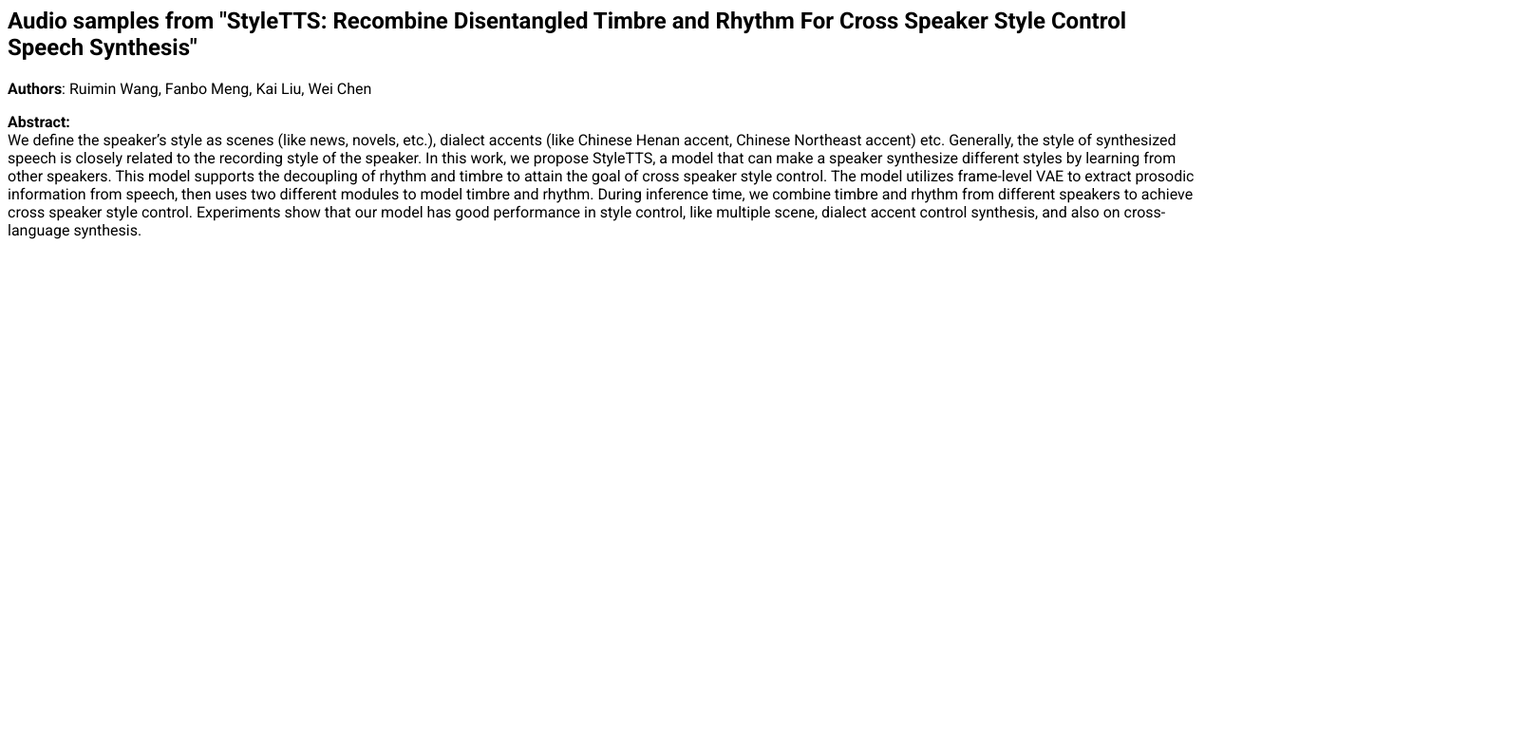
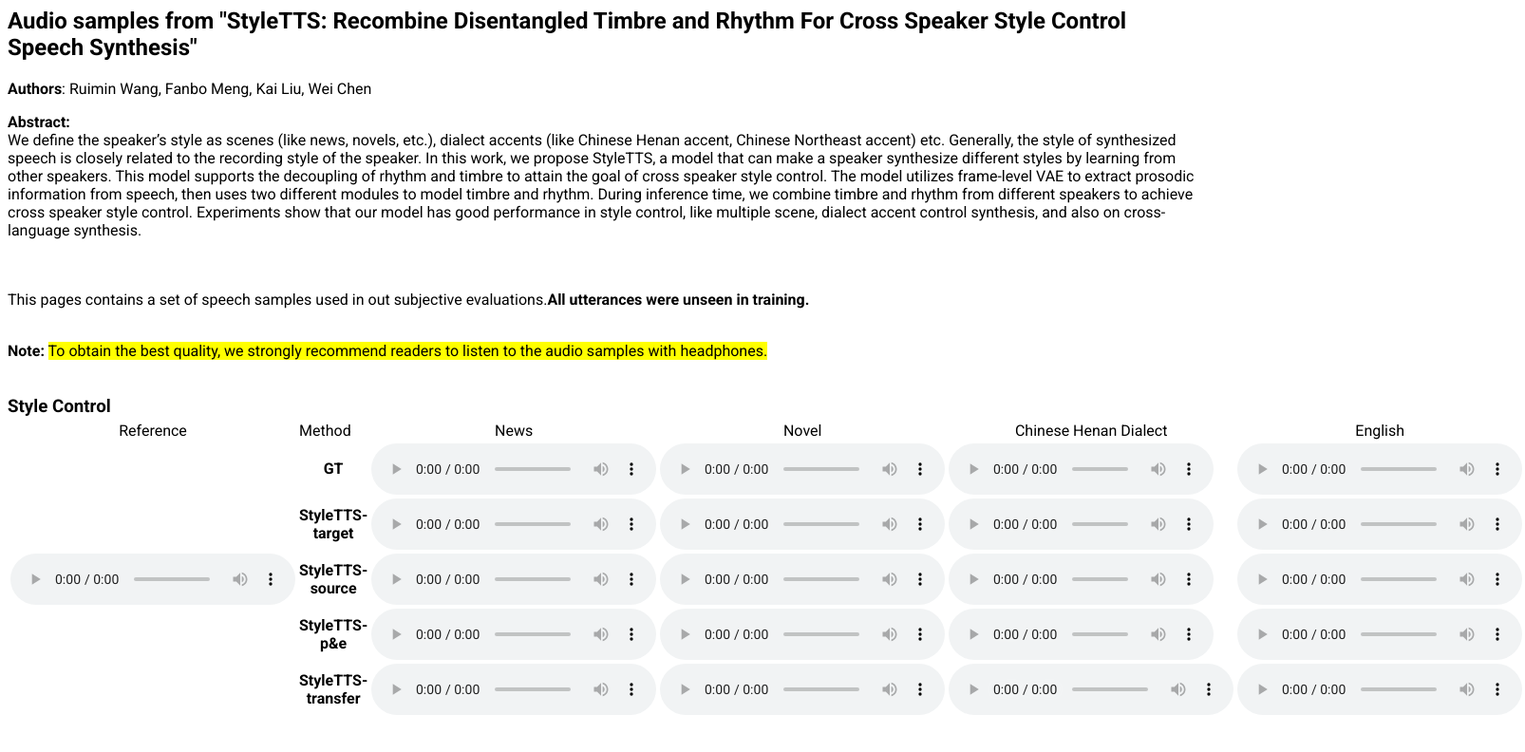
Before and after one commit to ruimina/StyleTTS, a plain HTML site: page index.html in a window 1280 px wide. Shown: the whole page at 95% size, 1606 px wide, since content can reach past the window. Drawn offline with Linux system fonts and the light colour scheme.

Commit message:
Update index.html

```diff
--- a/index.html
+++ b/index.html
@@ -34,3 +34,61 @@
     </div>
 
     &nbsp;
+
+<p>This pages contains a set of speech samples used in out subjective evaluations.<b>All utterances were unseen in training.</b></p>
+ &nbsp;
+    <div>
+      <b>Note:</b>
+      <span style="background-color: #FFFF00">To obtain the best quality, we strongly recommend readers to listen to the audio samples with headphones.</span>
+    </div>
+ &nbsp;
+
+<h3>Style Control</h3>
+<table>
+  <tbody>
+    <tr>
+      <td align="center">Reference</td>
+      <td>Method</td>
+      <td align="center">News</td>
+      <td align="center">Novel</td>
+      <td align="center">Chinese Henan Dialect</td>
+      <td align="center">English</td>
+    </tr>
+    <tr>
+      <th rowspan="5"><audio controls=""><source src="samples/GT/source.wav"></audio></th>
+      <th>GT</th>
+      <td><audio controls=""><source src="samples/GT/news_1.wav"></audio></td>
+      <td><audio controls=""><source src="samples/GT/novel_1.wav"></audio></td>
+      <td><audio controls=""><source src="samples/GT/henan_1.wav"></audio></td>
+      <td><audio controls=""><source src="samples/GT/english_1.wav"></audio></td>
+    </tr>
+    <tr>
+      <th>StyleTTS-target</th>
+      <td><audio controls=""><source src="samples/StyleTTS-target/news_1.wav"></audio></td>
+      <td><audio controls=""><source src="samples/StyleTTS-target/novel_1.wav"></audio></td>
+      <td><audio controls=""><source src="samples/StyleTTS-target/henan_1.wav"></audio></td>
+      <td><audio controls=""><source src="samples/StyleTTS-target/english_1.wav"></audio></td>
+    </tr>
+    <tr>
+      <th>StyleTTS-source</th>
+      <td><audio controls=""><source src="samples/StyleTTS-source/news_1.wav"></audio></td>
+      <td><audio controls=""><source src="samples/StyleTTS-source/novel_1.wav"></audio></td>
+      <td><audio controls=""><source src="samples/StyleTTS-source/henan_1.wav"></audio></td>
+      <td><audio controls=""><source src="samples/StyleTTS-source/english_1.wav"></audio></td>
+    </tr>
+    <tr>
+      <th>StyleTTS-p&e</th>
+      <td><audio controls=""><source src="samples/StyleTTS-p&e/news_1.wav"></audio></td>
+      <td><audio controls=""><source src="samples/StyleTTS-p&e/novel_1.wav"></audio></td>
+      <td><audio controls=""><source src="samples/StyleTTS-p&e/henan_1.wav"></audio></td>
+      <td><audio controls=""><source src="samples/StyleTTS-p&e/english_1.wav"></audio></td>
+    </tr>
+    <tr>
+      <th>StyleTTS-transfer</th>
+      <td><audio controls=""><source src="samples/StyleTTS-transfer/zz-ang_002.wav"></audio></td>
+      <td><audio controls=""><source src="samples/StyleTTS-transfer/zz-hap_003.wav"></audio></td>
+      <td><audio controls=""><source src="samples/StyleTTS-transfer/zz-neu_004.wav"></audio></td>
+      <td><audio controls=""><source src="samples/StyleTTS-transfer/zz-sad_004.wav"></audio></td>
+    </tr>
+  </tbody>
+</table>
```
